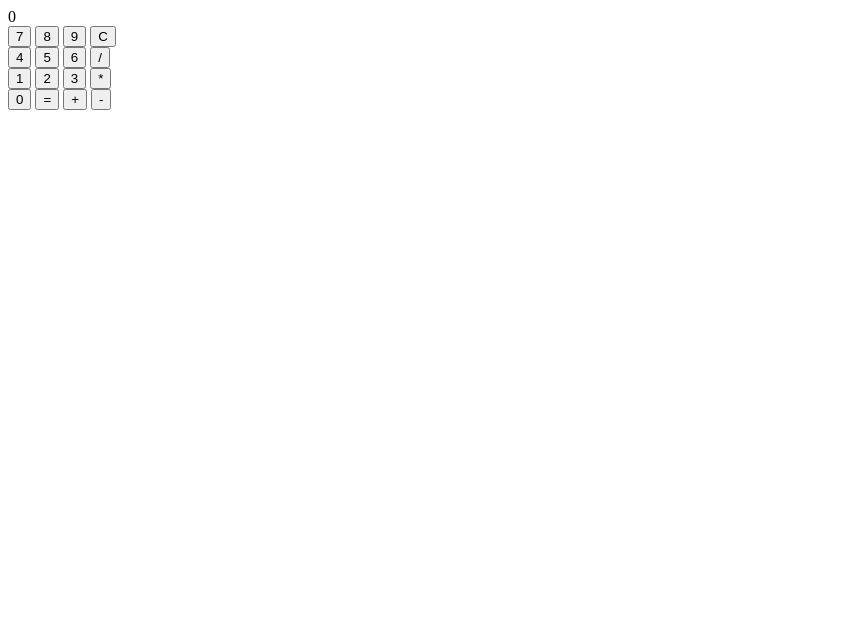
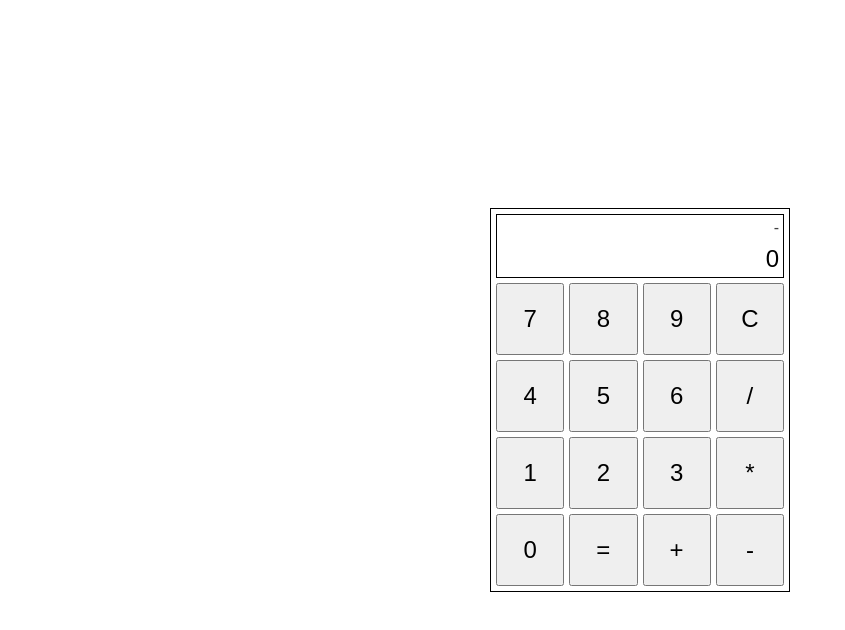
Before and after one commit to Edboch/calculator, a plain HTML site: page index.html in a window 1280 px wide. Shown: the whole page, without its empty margins (0-845 px from the left). Drawn offline with Linux system fonts and the light colour scheme.

Commit message:
feat: Add styling to display both terms we are calculating with
todo:
show what operator is being used
add some colours

```diff
--- a/calculator.js
+++ b/calculator.js
@@ -1,4 +1,5 @@
-const display = document.querySelector('#display');
+const input = document.querySelector('.input');
+const prevInput = document.querySelector('.previous-input');
 const buttons = document.querySelectorAll('button');
 let resultHolder = null;
 let operator = null;
@@ -9,7 +10,8 @@ buttons.forEach((button) => {
         let content = button.textContent;
         switch (content) {
             case 'C':
-                display.innerHTML = '0';
+                prevInput.textContent = '-';
+                input.innerHTML = '0';
                 resultHolder = null;
                 operator = null;
                 secondValStarted = false;
@@ -18,9 +20,10 @@ buttons.forEach((button) => {
                 if (!resultHolder && !operator && !secondValStarted) {
                     break;
                 }
-                let secondNum = parseFloat(display.textContent);
+                let secondNum = parseFloat(input.textContent);
                 let result = operate(operator,resultHolder,secondNum);
-                display.textContent = (isNaN(result))?'Haha':result;
+                input.textContent = (isNaN(result))?'Haha':result;
+                prevInput.textContent = '-';
                 resultHolder = null;
                 operator = null;
                 secondValStarted = false;
@@ -33,23 +36,24 @@ buttons.forEach((button) => {
                     // User has pressed the operator button for the second time
                     // this case evaluates the first calculation
                     // e.g 2+2+ --> 10+
-                    let secondNum = parseFloat(display.textContent);
+                    let secondNum = parseFloat(input.textContent);
                     resultHolder = operate(operator,resultHolder,secondNum)
-                    display.textContent = resultHolder;
+                    input.textContent = resultHolder;
                     secondValStarted = false;
                 } else {
-                    resultHolder = parseFloat(display.textContent);
+                    resultHolder = parseFloat(input.textContent);
                 }
                 operator = content;
                 break
             default:
                 if (operator && !secondValStarted){
-                    display.textContent = content;
+                    input.textContent = content;
+                    prevInput.textContent = resultHolder;
                     secondValStarted = true;
-                } else if (display.textContent === '0') {
-                    display.textContent = content;
+                } else if (input.textContent === '0') {
+                    input.textContent = content;
                 } else {
-                    display.textContent+=content;
+                    input.textContent+=content;
                 }
         }
     })
--- a/index.html
+++ b/index.html
@@ -3,31 +3,29 @@
     <head>
         <meta charset="utf-8">
         <title>Calculator</title>
+        <link rel="stylesheet" href="style.css">
         <script src="calculator.js" defer></script>
     </head>
     <body>
-        <div id="calculator">
-            <div id="display">0</div>
-            <div id="buttons">
-                <div class="row">
+        <div class="container">
+            <div id="calculator">
+                <div id="display">
+                    <div class="previous-input">-</div>
+                    <div class="input">0</div>
+                </div>
+                <div id="buttons">
                     <button id="seven">7</button>
                     <button id="eight">8</button>
                     <button id="nine">9</button>
                     <button id="clear">C</button>
-                </div>
-                <div class="row">
                     <button id="four">4</button>
                     <button id="five">5</button>
                     <button id="six">6</button>
                     <button id="divide">/</button>
-                </div>
-                <div class="row">
                     <button id="one">1</button>
                     <button id="two">2</button>
                     <button id="three">3</button>
                     <button id="multiply">*</button>
-                </div>
-                <div class="row">
                     <button id="zero">0</button>
                     <button id="equal">=</button>
                     <button id="add">+</button>
--- /dev/null
+++ b/style.css
@@ -0,0 +1,58 @@
+* {
+    padding: 0;
+    margin: 0;
+    box-sizing: border-box;
+}
+
+:root {
+    font-family: sans-serif;
+}
+
+.container {
+    min-height: 100vh;
+    display:grid;
+    justify-content: center;
+    align-content: center;
+}
+
+#calculator {
+    border: 1px solid black;
+    width: 300px;
+    padding: 5px;
+    display: flex;
+    flex-direction: column;
+}
+
+#display {
+    font-size: 24px;
+    padding: 4px;
+    border: 1px solid black;
+    width: 100%;
+    display: grid;
+    grid-template-rows: 1fr 2fr;
+}
+
+.previous-input {
+    min-height: 100%;
+    color: rgb(65, 65, 65);
+    font-size: 16px;
+    text-align: end;
+}
+
+.input {
+    text-align: end;
+    align-self: end;
+}
+
+#buttons {
+    min-width: 100%;
+    display: grid;
+    grid-template: repeat(4,1fr) / repeat(4,1fr);
+    margin-top: 5px;
+    gap: 5px;
+}
+
+button {
+    padding: 20px;
+    font-size: 24px;
+}
```
